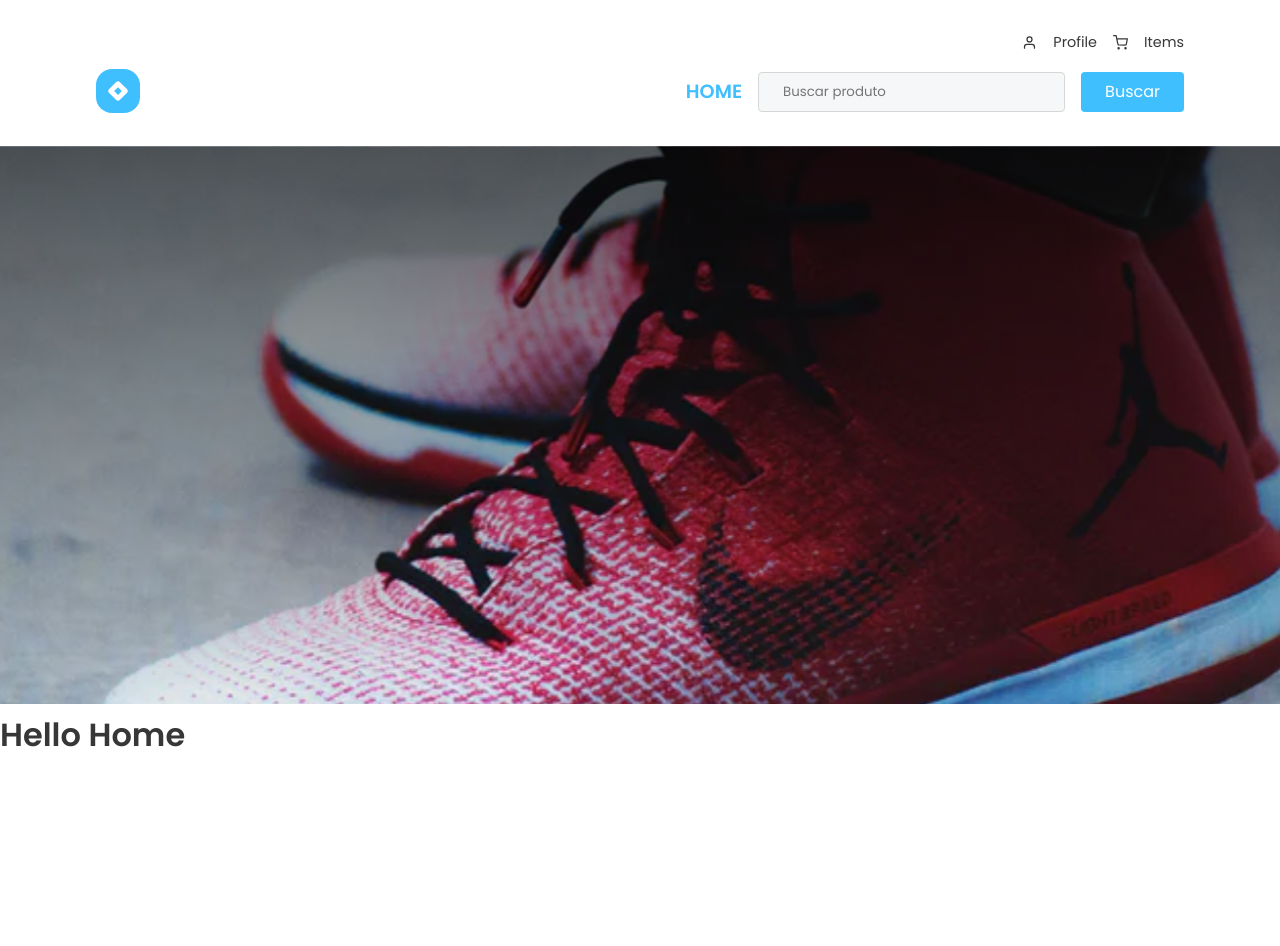
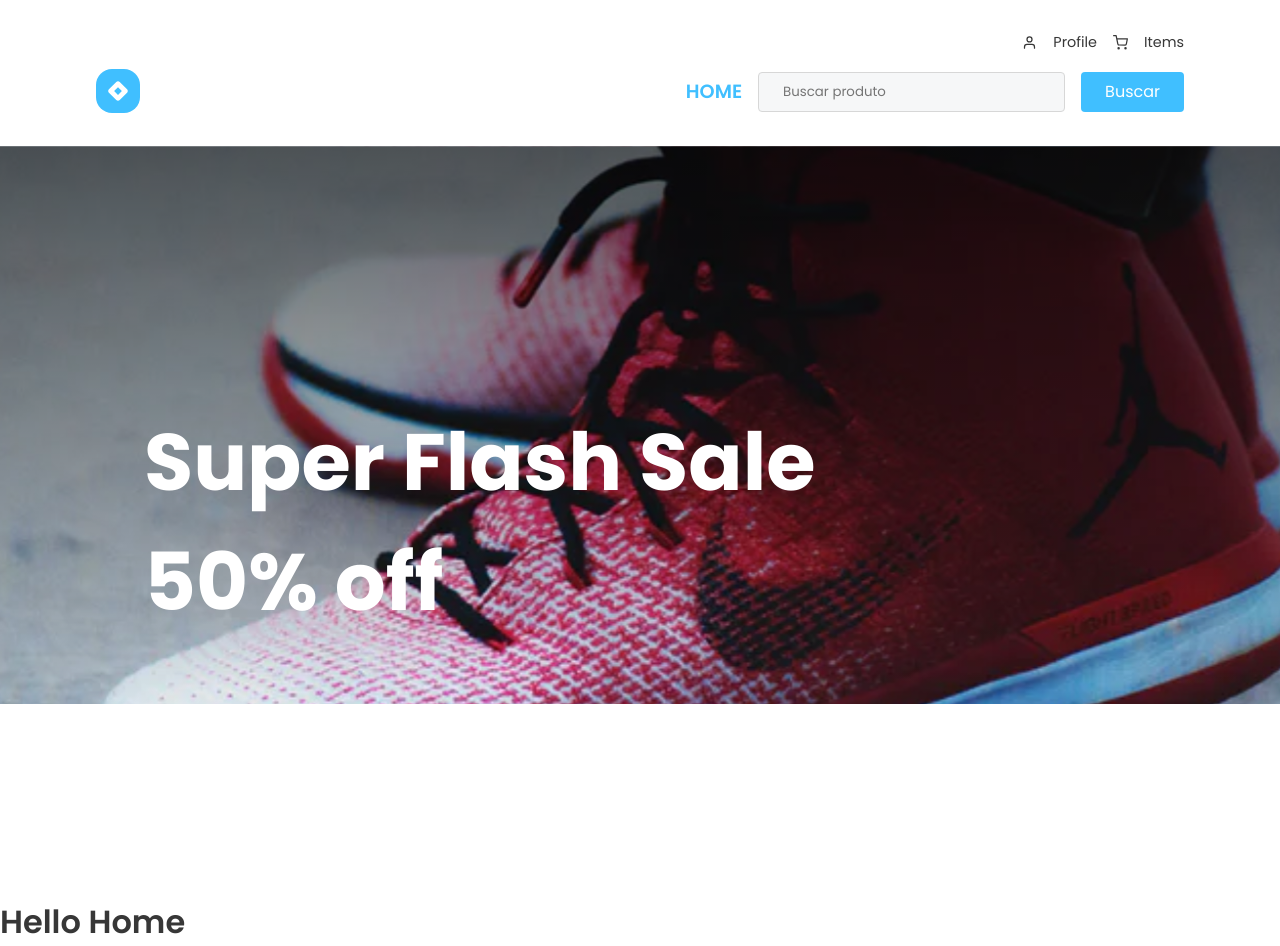
Before and after one commit to 21E321E4-DFE-GRP-EDS-01C1-N2-P1/camelo, a React (Create React App) app: page / in a window 1280 px wide. Before the commit the page ends 800 px from the top, so only its background shows below. Built offline with nearby package versions, Linux system fonts and the light colour scheme.

Commit message:
adiciona mensagem de promocao ajusta tamanho da imagem

```diff
--- a/src/components/Header/index.tsx
+++ b/src/components/Header/index.tsx
@@ -35,6 +35,10 @@ export function Header() {
         <div className="bannerArea">
           <img src={bannerImg} alt="banner img" title="banner img" />
         </div>
+
+        <div className="promotion">
+          <h2>Super Flash Sale <br/> 50% off</h2>
+        </div>
     </Container>
   );
 }
--- a/src/components/Header/styles.ts
+++ b/src/components/Header/styles.ts
@@ -5,6 +5,23 @@ export const Container = styled.header`
 
   .bannerArea > img {
     width: 100%;
+  }
+
+  .bannerArea {
+    position: absolute;
+    width: 100%;
+  }
+
+  .promotion {
+    position: relative;
+
+    h2 {
+      font-weight: 700;
+      font-size: 5rem;
+      color: var(--background);
+
+      margin: 16rem 9rem;
+    }
   }
 `;
 
```
